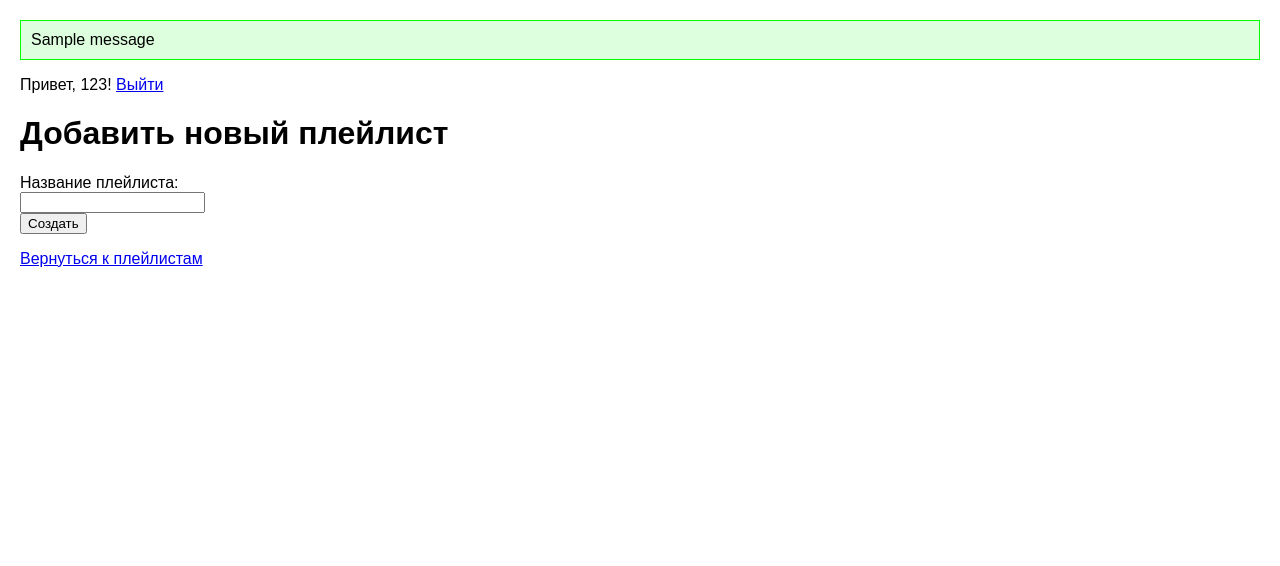
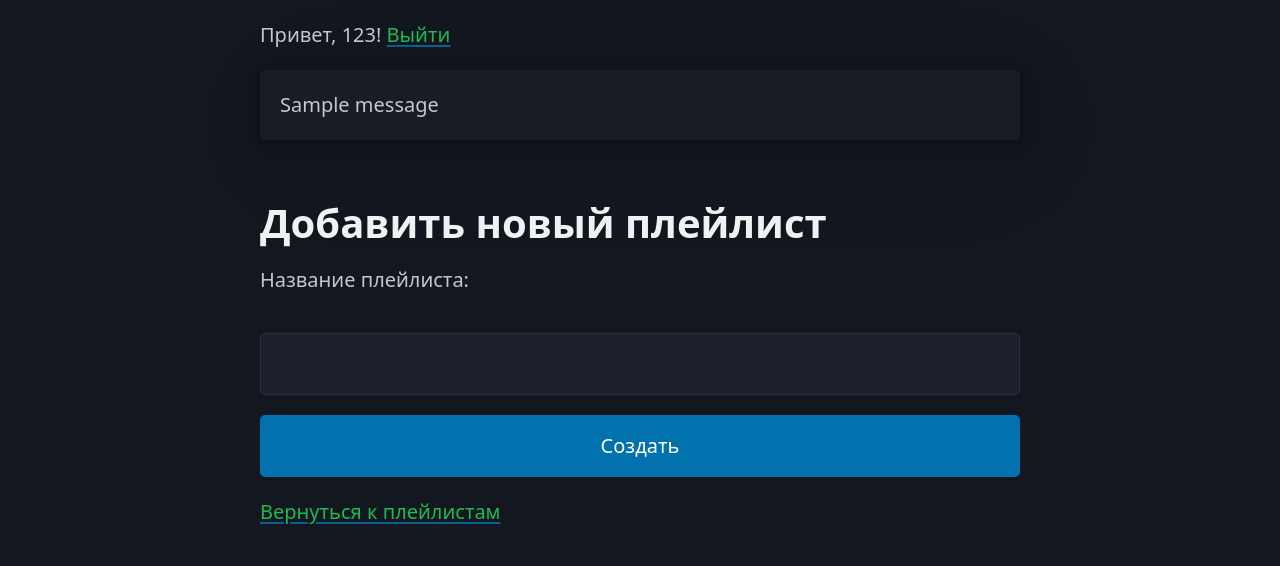
Before and after one commit to EugeneBalagun/Music.Playlist, a Flask app: page /add_playlist in a window 1280 px wide. Shown: the top 566 px of the page. Run offline with Flask 3, Linux system fonts and the light colour scheme; a user stored in the database is signed in; one stand-in notice (Sample message) is shown; some libraries are stand-ins or nearby versions.

Commit message:
Добавлены иконки и стили кнопок для гармошки, добавляются песни

```diff
--- a/app.py
+++ b/app.py
@@ -150,7 +150,6 @@
         parsed_url = urlparse(song_url)
         track_id = parsed_url.path.split('/')[-1]
         track = sp.track(track_id)
-        audio_features = sp.audio_features([track_id])[0]
 
         new_song = Song(
             name=track['name'],
@@ -165,7 +164,6 @@
         logging.error(f"Ошибка: {e}")
         flash("Не удалось добавить песню.")
     return redirect(url_for('playlists_page'))
-
 
 @app.route('/playlists')
 @login_required
--- a/templates/base.html
+++ b/templates/base.html
@@ -1,29 +1,94 @@
 <!DOCTYPE html>
-<html lang="ru">
+<html lang="ru" data-theme="dark">
 <head>
     <meta charset="UTF-8">
     <meta name="viewport" content="width=device-width, initial-scale=1.0">
     <title>{% block title %}{% endblock %}</title>
+    <!-- Подключаем PicoCSS с тёмной темой -->
+    <link rel="stylesheet" href="https://cdn.jsdelivr.net/npm/@picocss/pico@2/css/pico.min.css">
+    <!-- Подключаем иконки (Font Awesome для простоты) -->
+    <link rel="stylesheet" href="https://cdnjs.cloudflare.com/ajax/libs/font-awesome/6.5.1/css/all.min.css">
     <style>
-        body { font-family: Arial, sans-serif; margin: 20px; }
-        .flash { padding: 10px; margin-bottom: 10px; border: 1px solid #ddd; }
-        .error { background-color: #fdd; border-color: #f00; }
-        .success { background-color: #dfd; border-color: #0f0; }
+        .container {
+            max-width: 800px;
+            margin: 0 auto;
+            padding: 20px;
+        }
+        a {
+            color: #1db954; /* Зелёный акцент как у Spotify */
+        }
+        a:hover {
+            color: #179444;
+        }
+        /* Стили для гармошки */
+        details {
+            margin-bottom: 10px;
+            background-color: #2a2a2a;
+            border-radius: 5px;
+            padding: 5px;
+        }
+        summary {
+            cursor: pointer;
+            padding: 10px;
+            font-weight: bold;
+            color: #e0e0e0;
+        }
+        summary:hover {
+            background-color: #333;
+        }
+        summary::marker, summary::-webkit-details-marker {
+            display: none; /* Убираем стандартную стрелку */
+        }
+        summary::before {
+            content: "\f0da"; /* Иконка стрелки вправо от Font Awesome */
+            font-family: "Font Awesome 6 Free";
+            font-weight: 900;
+            margin-right: 10px;
+            color: #1db954;
+        }
+        details[open] summary::before {
+            content: "\f0d7"; /* Иконка стрелки вниз при раскрытии */
+        }
+        /* Стили для кнопок */
+        button, input[type="submit"] {
+            background-color: #1db954;
+            color: #fff;
+            border: none;
+            padding: 8px 15px;
+            border-radius: 5px;
+            cursor: pointer;
+            transition: background-color 0.3s;
+        }
+        button:hover, input[type="submit"]:hover {
+            background-color: #179444;
+        }
+        /* Улучшаем читаемость вложенного контента */
+        details div {
+            padding: 10px 20px;
+            background-color: #333;
+            border-radius: 0 0 5px 5px;
+        }
     </style>
 </head>
 <body>
+    <main class="container">
+        <header>
+            {% if current_user.is_authenticated %}
+                <p>Привет, {{ current_user.username }}! <a href="{{ url_for('logout') }}">Выйти</a></p>
+            {% endif %}
+        </header>
+
         {% with messages = get_flashed_messages(with_categories=true) %}
             {% if messages %}
                 {% for category, message in messages %}
-                <div class="flash {{ category }}">{{ message }}</div>
+                    <article class="{{ 'error' if category == 'error' else 'success' }}">
+                        {{ message }}
+                    </article>
                 {% endfor %}
             {% endif %}
         {% endwith %}
 
-    {% if current_user.is_authenticated %}
-        <p>Привет, {{ current_user.username }}! <a href="{{ url_for('logout') }}">Выйти</a></p>
-    {% endif %}
-
         {% block content %}{% endblock %}
+    </main>
 </body>
 </html>
```
Also changed, not shown: templates/playlists.html (+25 -16 lines), instance/users.db. Lines whose indentation alone changed are shown as unchanged.
